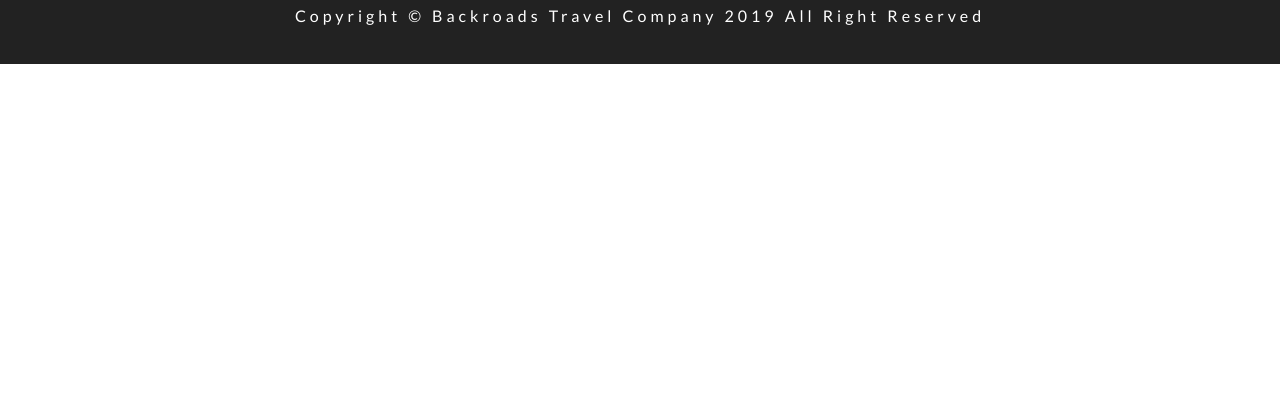
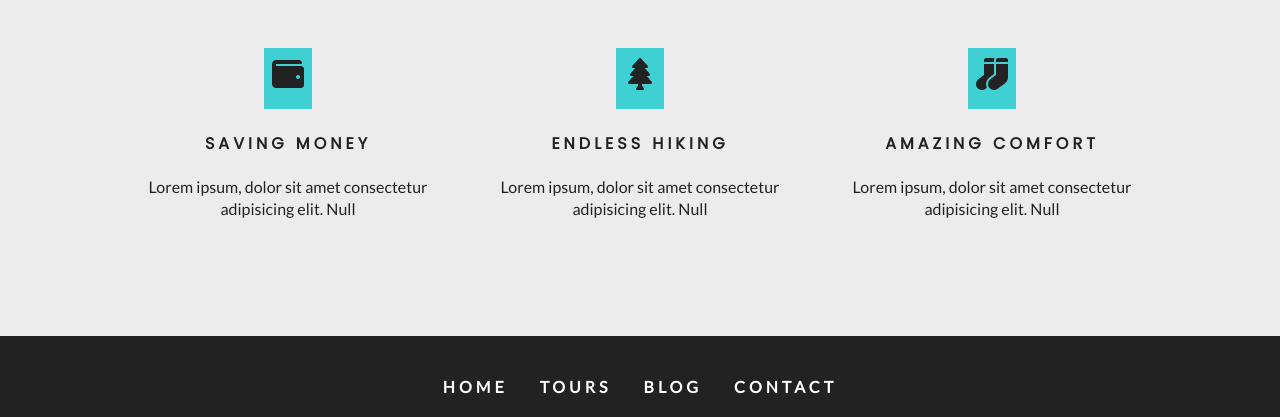
Before and after one commit to LudoLoopsLab/backroads, a Gatsby site: page / in a window 1280 px wide. Shown: the part 2050-2467 px from the top of the page. Before the commit the page ends 2114 px from the top, so only its background shows below. Built offline with nearby package versions, Linux system fonts and the light colour scheme; Gatsby itself is replaced by a stand-in of ours.

Commit message:
feat(service.js) add service page
create service page where data are comining from constants/services.js

```diff
--- /dev/null
+++ b/src/components/Home/Services.js
@@ -0,0 +1,24 @@
+import React from "react"
+import Title from "../Title"
+import styles from "../../css/services.module.css"
+import services from "../../constants/services"
+const Services = () => {
+  return (
+    <section className={styles.services}>
+      <Title title="our" subtitle="services" />
+      <div className={styles.center}>
+        {services.map((item, index) => {
+          return (
+            <article key={index} className={styles.service}>
+              <span>{item.icon}</span>
+              <h4>{item.title}</h4>
+              <p>{item.text}</p>
+            </article>
+          )
+        })}
+      </div>
+    </section>
+  )
+}
+
+export default Services
--- /dev/null
+++ b/src/constants/services.js
@@ -0,0 +1,20 @@
+import React from "react"
+import { FaWallet, FaTree, FaSocks } from "react-icons/fa"
+
+export default [
+  {
+    icon: <FaWallet />,
+    title: "saving money",
+    text: "Lorem ipsum, dolor sit amet consectetur adipisicing elit. Null",
+  },
+  {
+    icon: <FaTree />,
+    title: "endless hiking",
+    text: "Lorem ipsum, dolor sit amet consectetur adipisicing elit. Null",
+  },
+  {
+    icon: <FaSocks />,
+    title: "amazing comfort",
+    text: "Lorem ipsum, dolor sit amet consectetur adipisicing elit. Null",
+  },
+]
--- a/src/pages/index.js
+++ b/src/pages/index.js
@@ -4,6 +4,7 @@ import Layout from "../components/Layout"
 import SimpleHero from "../components/SimpleHero"
 import Banner from "../components/Banner"
 import About from "../components/Home/About"
+import Services from "../components/Home/Services"
 
 export default () => (
   <Layout>
@@ -18,5 +19,6 @@ export default () => (
       </Banner>
     </SimpleHero>
     <About />
+    <Services />
   </Layout>
 )
```
